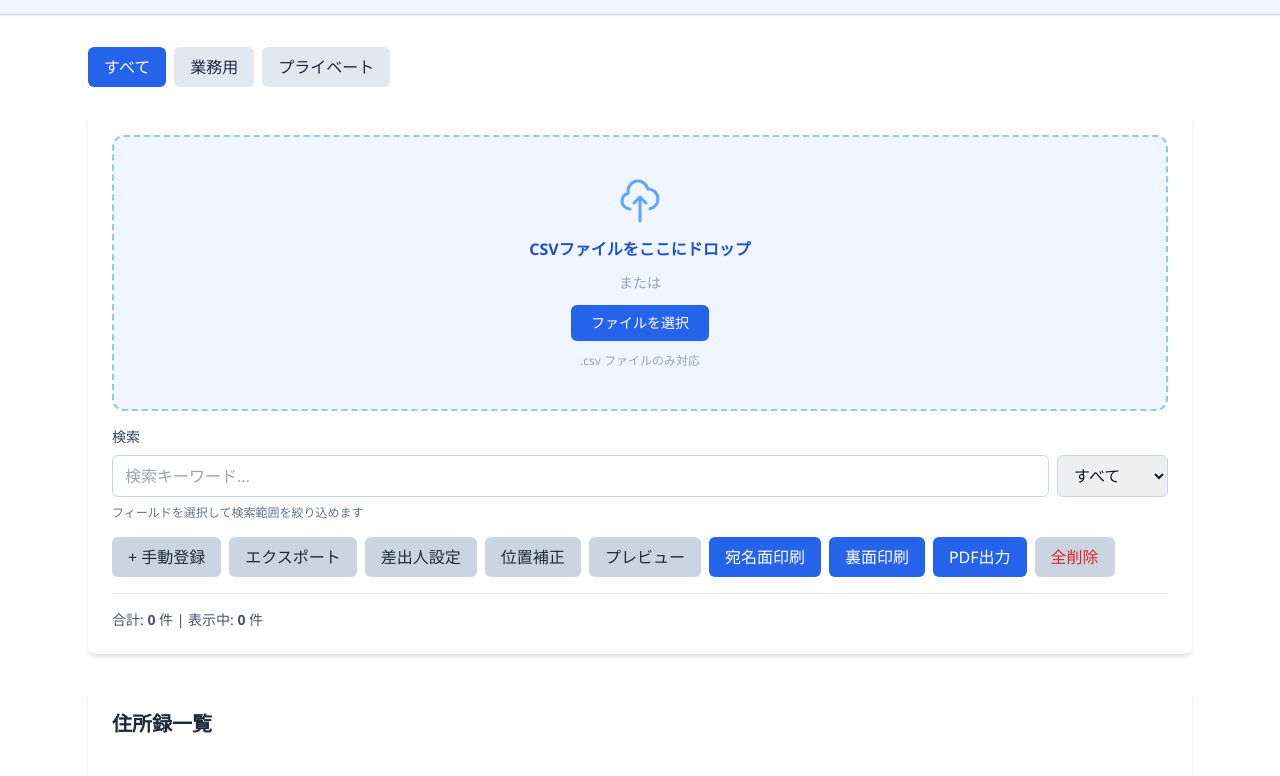
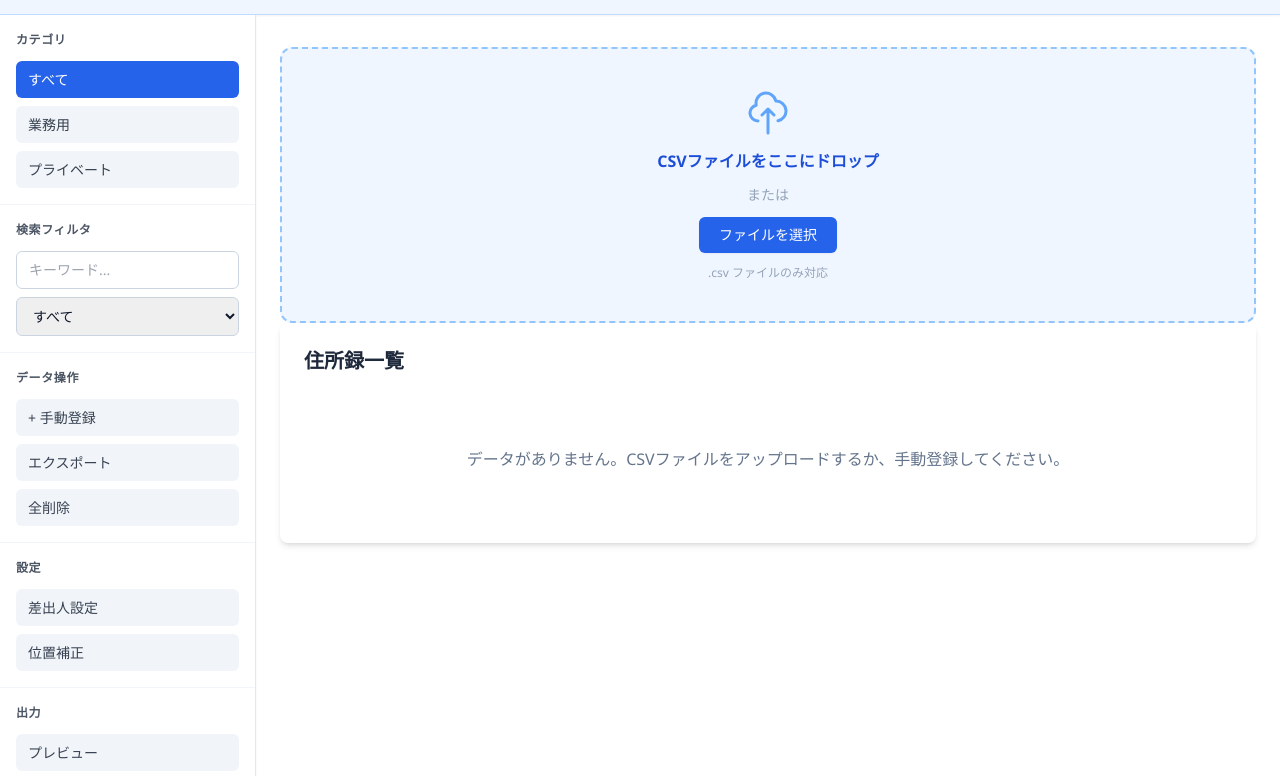
Before and after one commit to 74616b756d69/FUMI, a website built with Vite: page index.html in a window 1280 px wide. Shown: the part 78-854 px from the top of the page. Built offline with nearby package versions, Linux system fonts and the light colour scheme.

Commit message:
サイドバーを追加し、UIを改善。印刷スタイルを調整し、色を統一。

```diff
--- a/src/main.ts
+++ b/src/main.ts
@@ -192,36 +192,39 @@ function renderMainUI(): string {
   )
 
   return `
-    <div class="app bg-gray-50 min-h-screen">
+    <div class="app bg-gray-50">
       <header class="w-full bg-blue-50 shadow-sm border-b border-blue-200 no-print">
-        <div class="max-w-6xl mx-auto px-6 py-6">
+        <div class="px-6 py-6">
           <h1 class="text-3xl font-bold text-blue-900 mb-2">Fumi</h1>
         </div>
       </header>
 
-      <main class="w-full max-w-6xl mx-auto px-6 py-8">
-        <!-- カテゴリタブ -->
-        <div class="mb-6 flex gap-2 no-print">
-          <button id="categoryAllBtn" class="px-4 py-2 rounded-md font-medium transition-colors ${state.activeCategory === 'all' ? 'bg-blue-600 text-white' : 'bg-slate-200 text-slate-800 hover:bg-slate-300'}">
+      <div class="app-with-sidebar flex-1">
+        <!-- サイドバー -->
+        <aside class="sidebar">
+          <div class="sidebar-sticky">
+            <!-- カテゴリセクション -->
+            <div class="sidebar-section">
+              <span class="sidebar-title">カテゴリ</span>
+              <div class="sidebar-buttons">
+                <button id="categoryAllBtn" class="sidebar-button category ${state.activeCategory === 'all' ? 'active' : ''}">
                   すべて
                 </button>
-          <button id="categoryBusinessBtn" class="px-4 py-2 rounded-md font-medium transition-colors ${state.activeCategory === 'business' ? 'bg-blue-600 text-white' : 'bg-slate-200 text-slate-800 hover:bg-slate-300'}">
+                <button id="categoryBusinessBtn" class="sidebar-button category ${state.activeCategory === 'business' ? 'active' : ''}">
                   業務用
                 </button>
-          <button id="categoryPrivateBtn" class="px-4 py-2 rounded-md font-medium transition-colors ${state.activeCategory === 'private' ? 'bg-blue-600 text-white' : 'bg-slate-200 text-slate-800 hover:bg-slate-300'}">
+                <button id="categoryPrivateBtn" class="sidebar-button category ${state.activeCategory === 'private' ? 'active' : ''}">
                   プライベート
                 </button>
               </div>
-
-        <!-- コントロールパネル -->
-        <div class="bg-white rounded-lg shadow-md p-6 mb-8 no-print">
-          <div class="space-y-4">
-            ${renderDropZone()}
+            </div>
+
+            <!-- 検索セクション -->
+            <div class="sidebar-section">
+              <span class="sidebar-title">検索フィルタ</span>
               <div class="space-y-2">
-              <label class="block text-sm font-medium text-slate-700">検索</label>
-              <div class="flex gap-2">
-                <input type="text" id="searchInput" placeholder="検索キーワード..." class="input-field flex-1" value="${state.filterQuery}" />
-                <select id="searchFieldSelect" class="px-3 py-2 border border-slate-300 rounded-md focus:outline-none focus:ring-2 focus:ring-blue-500 focus:border-transparent transition-all duration-200">
+                <input type="text" id="searchInput" placeholder="キーワード..." class="input-field text-sm" value="${state.filterQuery}" />
+                <select id="searchFieldSelect" class="w-full px-3 py-2 border border-slate-300 rounded-md text-sm focus:outline-none focus:ring-2 focus:ring-blue-500 focus:border-transparent">
                   <option value="all" ${state.searchField === 'all' ? 'selected' : ''}>すべて</option>
                   <option value="companyName" ${state.searchField === 'companyName' ? 'selected' : ''}>企業名</option>
                   <option value="personName" ${state.searchField === 'personName' ? 'selected' : ''}>名前</option>
@@ -230,47 +233,74 @@ function renderMainUI(): string {
                   <option value="memo" ${state.searchField === 'memo' ? 'selected' : ''}>備考</option>
                 </select>
               </div>
-              <p class="text-xs text-slate-500">フィールドを選択して検索範囲を絞り込めます</p>
-            </div>
-
-            <div class="flex flex-wrap gap-2">
-              <button id="toggleFormBtn" class="button-secondary">+ 手動登録</button>
+            </div>
+
+            <!-- アクションセクション -->
+            <div class="sidebar-section">
+              <span class="sidebar-title">データ操作</span>
+              <div class="sidebar-buttons">
+                <button id="toggleFormBtn" class="sidebar-button action">+ 手動登録</button>
                 <div class="relative">
-                <button id="exportBtn" class="button-secondary" ${state.postcards.length === 0 ? 'disabled' : ''}>エクスポート</button>
+                  <button id="exportBtn" class="sidebar-button action w-full" ${state.postcards.length === 0 ? 'disabled' : ''}>エクスポート</button>
                   ${state.showExportMenu ? `
-                  <div class="absolute top-full mt-2 left-0 bg-white border border-slate-300 rounded-md shadow-lg z-10 min-w-max">
-                    <button id="exportAllBtn" class="w-full text-left px-4 py-2 hover:bg-slate-50 border-b border-slate-200">すべてエクスポート</button>
-                    <button id="exportBusinessBtn" class="w-full text-left px-4 py-2 hover:bg-slate-50 border-b border-slate-200">業務用のみ</button>
-                    <button id="exportPrivateBtn" class="w-full text-left px-4 py-2 hover:bg-slate-50">プライベートのみ</button>
+                    <div class="absolute left-0 top-full mt-1 bg-white border border-slate-300 rounded-md shadow-lg z-20 min-w-max">
+                      <button id="exportAllBtn" class="w-full text-left px-3 py-2 hover:bg-slate-50 border-b border-slate-200 text-sm">すべて</button>
+                      <button id="exportBusinessBtn" class="w-full text-left px-3 py-2 hover:bg-slate-50 border-b border-slate-200 text-sm">業務用のみ</button>
+                      <button id="exportPrivateBtn" class="w-full text-left px-3 py-2 hover:bg-slate-50 text-sm">プライベートのみ</button>
                     </div>
                   ` : ''}
                 </div>
+                <button id="deleteAllBtn" class="sidebar-button action text-red-600 hover:bg-red-100" ${state.postcards.length === 0 ? 'disabled' : ''}>全削除</button>
+              </div>
+            </div>
+
+            <!-- 設定セクション -->
+            <div class="sidebar-section">
+              <span class="sidebar-title">設定</span>
+              <div class="sidebar-buttons">
                 <div class="relative">
-                <button id="senderInfoBtn" class="button-secondary">差出人設定</button>
+                  <button id="senderInfoBtn" class="sidebar-button action">差出人設定</button>
                   ${state.recentSenders && state.recentSenders.length > 0 ? `
-                  <div class="absolute top-full mt-2 left-0 bg-white border border-slate-300 rounded-md shadow-lg z-10 min-w-max max-w-xs">
-                    <div class="px-4 py-2 text-xs font-semibold text-slate-600 border-b border-slate-200">最近使った差出人</div>
+                    <div class="absolute left-0 top-full mt-1 bg-white border border-slate-300 rounded-md shadow-lg z-20 min-w-max max-w-xs">
+                      <div class="px-3 py-2 text-xs font-semibold text-slate-600 border-b border-slate-200">最近使った差出人</div>
                       ${state.recentSenders.map((sender, idx) => `
-                      <button class="recent-sender-btn w-full text-left px-4 py-2 hover:bg-slate-50 ${idx < state.recentSenders!.length - 1 ? 'border-b border-slate-200' : ''} text-sm truncate" data-index="${idx}" title="${sender.companyName}">
+                        <button class="recent-sender-btn w-full text-left px-3 py-2 hover:bg-slate-50 ${idx < state.recentSenders!.length - 1 ? 'border-b border-slate-200' : ''} text-xs truncate" data-index="${idx}" title="${sender.companyName}">
                           ${escapeHtml(sender.companyName)}
                         </button>
                       `).join('')}
                     </div>
                   ` : ''}
                 </div>
-              <button id="calibrationBtn" class="button-secondary">位置補正</button>
-              <button id="previewBtn" class="button-secondary" ${state.postcards.length === 0 ? 'disabled' : ''}>プレビュー</button>
-              <button id="printFrontBtn" class="button-primary" ${state.postcards.length === 0 ? 'disabled' : ''}>宛名面印刷</button>
-              <button id="printBackBtn" class="button-primary" ${state.postcards.length === 0 ? 'disabled' : ''}>裏面印刷</button>
-              <button id="pdfExportBtn" class="button-primary" ${state.postcards.length === 0 ? 'disabled' : ''}>PDF出力</button>
-              <button id="deleteAllBtn" class="button-secondary text-red-600 hover:bg-red-100" ${state.postcards.length === 0 ? 'disabled' : ''}>全削除</button>
-            </div>
-
-            <div class="pt-4 border-t border-slate-200 text-sm text-slate-600">
-              <p>合計: <strong>${state.postcards.length}</strong> 件 | 表示中: <strong>${paginatedCards.length}</strong> 件</p>
-            </div>
-          </div>
-        </div>
+                <button id="calibrationBtn" class="sidebar-button action">位置補正</button>
+              </div>
+            </div>
+
+            <!-- 印刷セクション -->
+            <div class="sidebar-section">
+              <span class="sidebar-title">出力</span>
+              <div class="sidebar-buttons">
+                <button id="previewBtn" class="sidebar-button action" ${state.postcards.length === 0 ? 'disabled' : ''}>プレビュー</button>
+                <button id="printFrontBtn" class="sidebar-button action primary" ${state.postcards.length === 0 ? 'disabled' : ''}>宛名面印刷</button>
+                <button id="printBackBtn" class="sidebar-button action primary" ${state.postcards.length === 0 ? 'disabled' : ''}>裏面印刷</button>
+                <button id="pdfExportBtn" class="sidebar-button action primary" ${state.postcards.length === 0 ? 'disabled' : ''}>PDF出力</button>
+              </div>
+            </div>
+
+            <!-- 統計セクション -->
+            <div class="sidebar-section">
+              <span class="sidebar-title">統計</span>
+              <div class="text-sm text-slate-600 space-y-1">
+                <p>合計: <strong>${state.postcards.length}</strong> 件</p>
+                <p>表示: <strong>${paginatedCards.length}</strong> 件</p>
+              </div>
+            </div>
+          </div>
+        </aside>
+
+        <!-- メインコンテンツ -->
+        <main class="main-content">
+          <div class="w-full px-6 py-8">
+            ${renderDropZone()}
 
             ${state.showSenderForm ? renderSenderForm() : ''}
             ${state.showCalibration ? renderCalibrationPanel() : ''}
@@ -287,7 +317,9 @@ function renderMainUI(): string {
             </div>
 
             ${state.postcards.length > 0 ? renderPagination(totalPages) : ''}
+          </div>
         </main>
+      </div>
 
       <!-- 印刷用裏面（非表示、印刷時のみ表示） -->
       <div id="printArea" class="print-only"></div>
--- a/src/style.css
+++ b/src/style.css
@@ -158,13 +158,13 @@
 .zip-box {
   width: 5.7mm;
   height: 8mm;
-  border: 0.3mm solid #d33;
+  border: 0.3mm solid #000;
   display: flex;
   align-items: center;
   justify-content: center;
   font-size: 11pt;
   font-family: sans-serif;
-  color: #d33;
+  color: #000;
 }
 
 /* 宛先住所エリア（右寄り縦書き） */
@@ -224,7 +224,7 @@
 
 .postcard-front-sender .sender-zip {
   font-size: 6pt;
-  color: #555;
+  color: #000;
   writing-mode: horizontal-tb;
   text-orientation: mixed;
   margin-bottom: 1mm;
@@ -347,6 +347,15 @@
     top: 80mm !important;
     width: 22mm !important;
   }
+
+  /* 印刷時はガイド線を非表示 */
+  .postcard-front-stamp {
+    display: none !important;
+  }
+
+  .zip-box {
+    border: none !important;
+  }
 }
 
 /* トースト通知システム */
@@ -453,7 +462,132 @@ body {
 }
 
 .app {
-  @apply w-full;
+  width: 100%;
   color: inherit;
   background-color: inherit;
+  display: flex;
+  flex-direction: column;
+  min-height: 100vh;
 }
+
+/* レイアウト分割用 */
+.app-with-sidebar {
+  display: flex;
+  flex: 1;
+}
+
+/* サイドバースタイル */
+.sidebar {
+  width: 16rem;
+  background: white;
+  border-right: 1px solid #e2e8f0;
+  box-shadow: 0 1px 2px 0 rgba(0, 0, 0, 0.05);
+  display: flex;
+  flex-direction: column;
+  position: relative;
+  print-display: none;
+}
+
+.sidebar-sticky {
+  position: sticky;
+  top: 0;
+  overflow-y: auto;
+  height: 100vh;
+  display: flex;
+  flex-direction: column;
+  scrollbar-width: thin;
+  scrollbar-color: #cbd5e1 #f1f5f9;
+}
+
+.sidebar-sticky::-webkit-scrollbar {
+  width: 6px;
+}
+
+.sidebar-sticky::-webkit-scrollbar-track {
+  background: #f1f5f9;
+}
+
+.sidebar-sticky::-webkit-scrollbar-thumb {
+  background: #cbd5e1;
+  border-radius: 3px;
+}
+
+.sidebar-sticky::-webkit-scrollbar-thumb:hover {
+  background: #94a3b8;
+}
+
+.sidebar-section {
+  padding: 1rem;
+  border-bottom: 1px solid #f1f5f9;
+}
+
+.sidebar-section:last-child {
+  border-bottom: none;
+  padding-bottom: 1.5rem;
+}
+
+.sidebar-title {
+  font-size: 0.75rem;
+  font-weight: bold;
+  color: #4b5563;
+  text-transform: uppercase;
+  letter-spacing: 0.05em;
+  margin-bottom: 0.75rem;
+  display: block;
+}
+
+.sidebar-buttons {
+  gap: 0.5rem;
+  display: flex;
+  flex-direction: column;
+}
+
+.sidebar-button {
+  width: 100%;
+  text-align: left;
+  padding: 0.5rem 0.75rem;
+  border-radius: 0.375rem;
+  font-size: 0.875rem;
+  font-weight: 500;
+  transition: background-color 0.2s;
+  border: none;
+  cursor: pointer;
+}
+
+.sidebar-button.category {
+  background-color: #f1f5f9;
+  color: #374151;
+}
+
+.sidebar-button.category:hover {
+  background-color: #e2e8f0;
+}
+
+.sidebar-button.category.active {
+  background-color: #2563eb;
+  color: white;
+}
+
+.sidebar-button.action {
+  background-color: #f1f5f9;
+  color: #374151;
+}
+
+.sidebar-button.action:hover {
+  background-color: #e2e8f0;
+}
+
+.sidebar-button.action.primary {
+  background-color: #2563eb;
+  color: white;
+}
+
+.sidebar-button.action.primary:hover {
+  background-color: #1d4ed8;
+}
+
+/* メインコンテンツエリア */
+.main-content {
+  flex: 1;
+  overflow: auto;
+}
```
Lines whose indentation alone changed are shown as unchanged.
